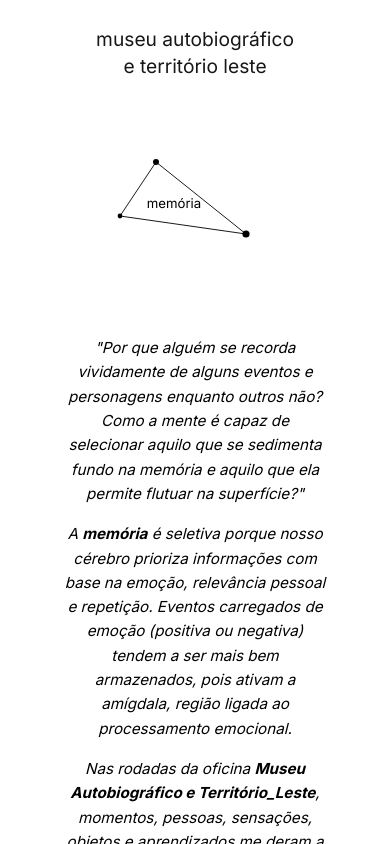
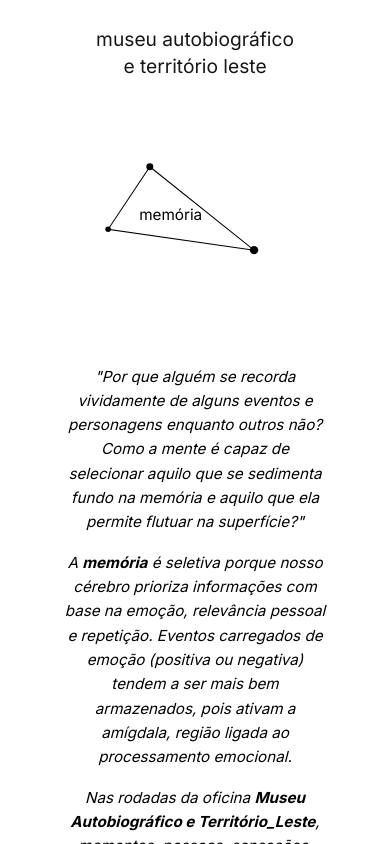
Before and after one commit to caiocastelhano/museu-autobiografico, a Next.js app: page /memoria in a window 390 px wide. Built offline with nearby package versions, Linux system fonts and the light colour scheme.

Commit message:
Resolve problemas de responsividade da seção Memória

```diff
--- a/src/app/memoria/Memoria.module.css
+++ b/src/app/memoria/Memoria.module.css
@@ -88,16 +88,22 @@
   .introContent {
     flex-direction: column;
     gap: 24px;
+    align-items: center; /* centraliza filhos */
     text-align: center;
   }
 
   .memoryShape {
-    max-width: 240px;
+    width: 100%;
+    max-width: 500px;
+    margin: 0 auto; /* <- isso garante o centro real do SVG */
   }
 
   .introText {
+    width: 100%;
+    max-width: 500px;
+    margin: 0 auto; /* <- isso centraliza o bloco de texto */
+    padding: 0 8px;
     font-size: 0.95rem;
-    padding: 0 8px;
   }
 
   .video {
@@ -224,6 +230,20 @@
   text-align: center;
 }
 
+/* ===== RESPONSIVIDADE MEMÓRIA EM ÁUDIO ===== */
+
+@media (max-width: 768px) {
+  .audioMemorySection {
+    margin-left: 0;
+    padding: 40px 16px;
+    text-align: center;
+  }
+
+  .audioMemorySection p {
+    text-align: center;
+  }
+}
+
 
 /* ===== SEÇÃO 4: DEPOIMENTOS COLETIVOS ===== */
 .participantTestimoniesSection {
@@ -298,7 +318,6 @@
   margin-left: auto;
 }
 
-
 /* ===== RESPONSIVIDADE ESCADINHA ===== */
 @media (max-width: 768px) {
   .left,
@@ -307,7 +326,6 @@
     margin: 0 auto;
   }
 }
-
 
 /* ===== SEÇÃO SUSANA RAPOSO ===== */
 .susanaSection {
@@ -392,6 +410,19 @@
   margin-bottom: 16px;
 }
 
+/* ===== RESPONSIVIDADE TIA CLAUDETE ===== */
+
+@media (max-width: 768px) {
+  .tiaClaudeteSection {
+    justify-content: center;
+  }
+
+  .tiaClaudeteContent {
+    margin-right: 0;
+    text-align: center;
+    padding: 0 16px;
+  }
+}
 
 /* ===== SEÇÃO WA THIONG’O ===== */
 .memoryReflectionSection {
@@ -431,6 +462,19 @@
   font-weight: bold;
   font-size: 1rem;
   color: black;
+}
+
+/* ===== RESPONSIVIDADE SEÇÃO WA THIONG’O ===== */
+
+@media (max-width: 768px) {
+  .memoryReflectionSection {
+    margin-left: 0;
+    padding: 40px 16px;
+  }
+
+  .memoryCluster {
+    padding: 24px 16px;
+  }
 }
 
 
--- a/src/app/memoria/page.js
+++ b/src/app/memoria/page.js
@@ -300,7 +300,7 @@ export default function MemoriaPage() {
 
         {/* Bloco depoimentos em vídeo de Ana Claudia, Francisco e Beatriz */}
         <section className={styles.escalatedTestimoniesSection}>
-            <h4>Depoimentos Pós-Encontros no Centro Cultural da Penha | | | 2022</h4>
+            <h4>Depoimentos Pós-Encontros no Centro Cultural da Penha | 2022</h4>
 
                 <div className={`${styles.mediaBlock} ${styles.left}`}>
                     <p className={styles.caption}>Ana Claudia</p>
@@ -488,7 +488,7 @@ export default function MemoriaPage() {
 
         {/* Bloco com agradecimento - em construção */}
         <section className={styles.acknowledgementsSection}>
-            <h4>Agradecimentos_</h4>
+            <h4>_agradecimentos_</h4>
                 <p>
                     <i>_EM CONSTRUÇÃO_ ideia de colocar o nome de todas as pessoas participantes e envolvidas no projeto.</i>
                 </p>
```
